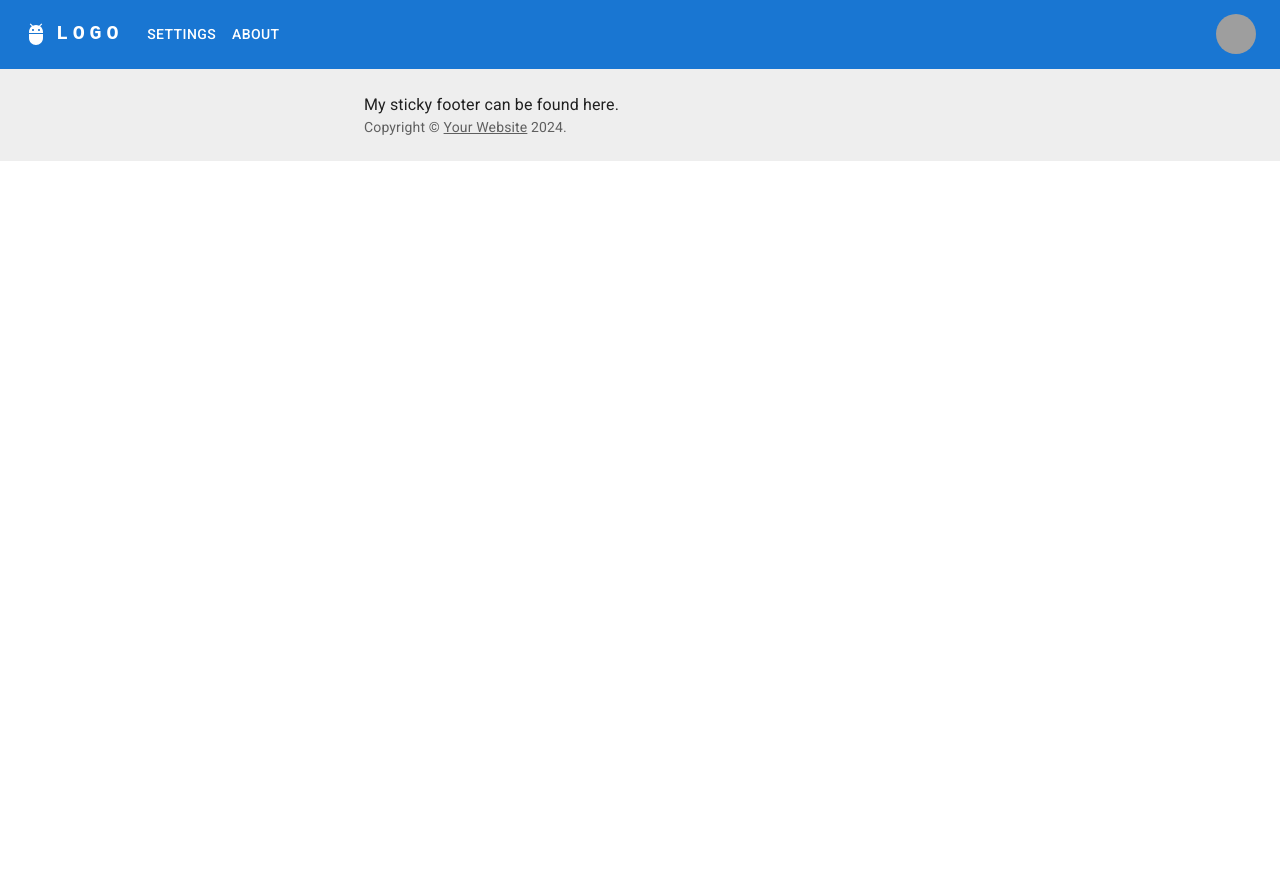
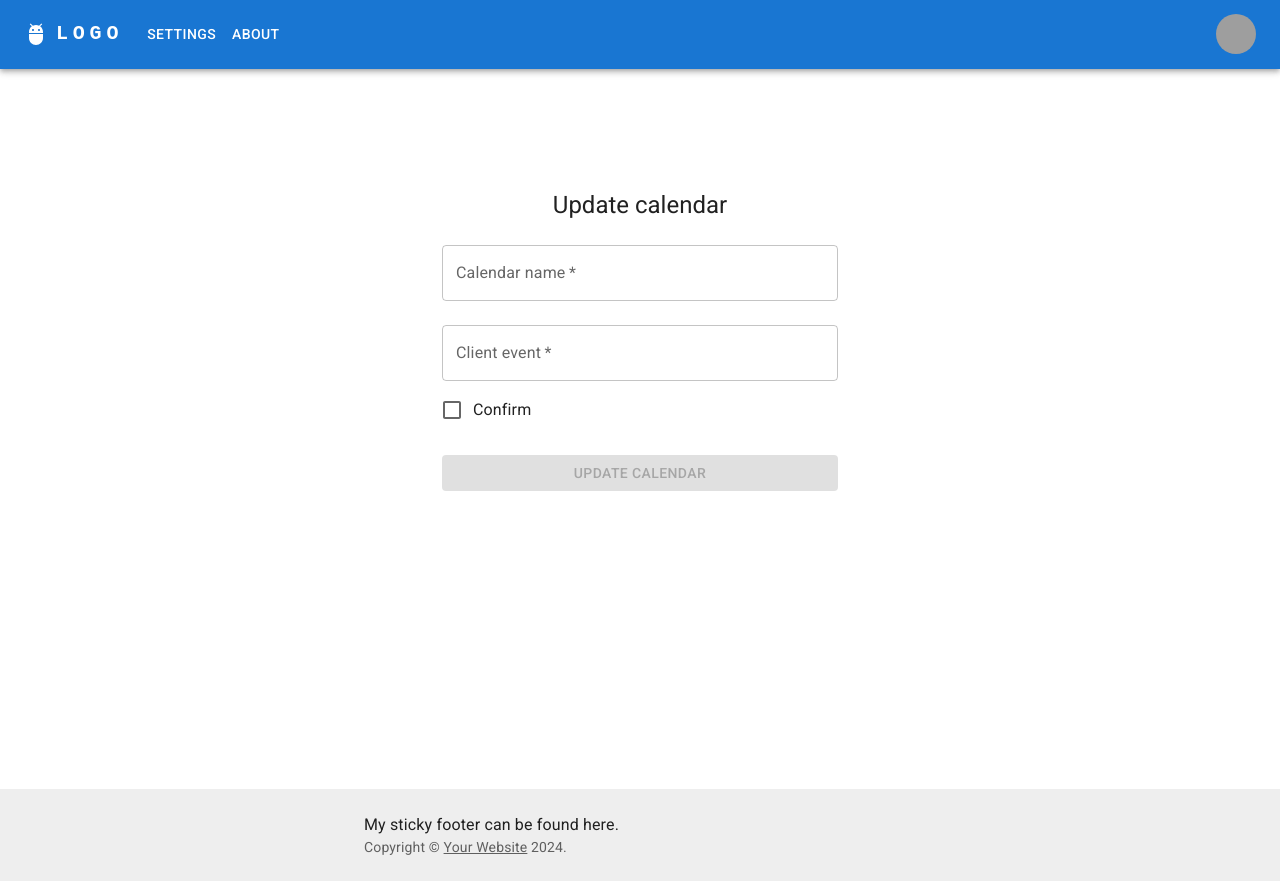
Before and after one commit to AndriiSkosyr/PetProjectFrontEndMUI, a React (Create React App) app in the folder summarizer-app/: page /UpdateCalendar/1 in a window 1280 px wide. Before the commit the page ends 800 px from the top, so only its background shows below. Built offline with nearby package versions, Linux system fonts and the light colour scheme; grey boxes are pictures that could not be loaded.

Commit message:
MainPage v.0.9 Added navigation from home page to update form. Navigation works passing id of the calendar to the update component. Added UpdateCalendar component,  that is based on AddCalendar component.

```diff
--- a/summarizer-app/src/App.jsx
+++ b/summarizer-app/src/App.jsx
@@ -8,6 +8,7 @@ import StickyFooter from "./Components/StickyFooter";
 import SignIn from "./Components/Pages/SignIn";
 import SignUp from "./Components/Pages/SignUp";
 import AddCalendar from "./Components/Pages/AddCalendar";
+import UpdateCalendar from "./Components/Pages/UpdateCalendar";
 
 const App = () => {
     return (
@@ -20,6 +21,7 @@ const App = () => {
                 <Route path="/Sign-in" element={<SignIn />} />
                 <Route path="/Sign-up" element={<SignUp />} />
                 <Route path="/AddCalendar" element={<AddCalendar />} />
+                <Route path="/UpdateCalendar/:id" element={<UpdateCalendar/>} />
             </Routes>
             <StickyFooter></StickyFooter>
         </>
--- a/summarizer-app/src/Components/Lists/CalendarsList.jsx
+++ b/summarizer-app/src/Components/Lists/CalendarsList.jsx
@@ -2,9 +2,12 @@ import { Box, Button, ButtonGroup, Card, List, ListItem, ListItemButton, ListIte
 import EditIcon from '@mui/icons-material/Edit';
 import DeleteIcon from '@mui/icons-material/Delete';
 import React, { useState, useEffect } from "react";
-import { Link } from "react-router-dom";
+import { Link, useNavigate } from "react-router-dom";
+
 
 const CalendarsList = () => {
+
+    const navigate = useNavigate();
     const [isHovered, setIsHovered] = useState(false);
     const [CalendarsArray, setCalendars] = useState([]);
 
@@ -25,18 +28,6 @@ const CalendarsList = () => {
             .catch((err) => {
                 console.log(err.message);
             });
-    }
-
-    const UpdateCalendars = async () => {
-        const requestOptions = {
-            method: "PUT",
-            headers: { 'Content-Type': 'application/json' },
-            body: JSON.stringify({ calendarName: "testPUT", calendarId: "1" })
-        }
-        const response = await fetch("http://127.0.0.1:5000/calendar", requestOptions);
-        const data = await response.json();
-        console.log(data);
-        ReadCalendars();
     }
 
     const DeleteCalendars = async (calendarId) => {
@@ -66,11 +57,11 @@ const CalendarsList = () => {
                     <Typography variant="subtitle1">Calendars</Typography>
                     <List>
                         {CalendarsArray.map(item => {
-                            return <ListItem>
+                            return <ListItem key={item.CalendarId} id={item.CalendarId}>
                                 <ListItemButton onMouseEnter={() => setIsHovered(true)} onMouseLeave={() => setIsHovered(false)}>
-                                    <ListItemText id={item.CalendarId} primary={item.CalendarName} />
+                                    <ListItemText primary={item.CalendarName} />
                                     <Box sx={{ display: isHovered ? 'flex' : 'none' }}>
-                                        <EditIcon fontSize="small" onClick={() => { UpdateCalendars() }} sx={{ marginRight: "1vw" }} />
+                                        <EditIcon fontSize="small" onClick={() => { navigate(`/UpdateCalendar/${item.CalendarId}`) }} sx={{ marginRight: "1vw" }} />
                                         <DeleteIcon fontSize="small" onClick={() => { DeleteCalendars(item.CalendarId) }} />
                                     </Box>
                                 </ListItemButton>
--- /dev/null
+++ b/summarizer-app/src/Components/Pages/UpdateCalendar.jsx
@@ -0,0 +1,103 @@
+import * as React from 'react';
+import { useState } from 'react';
+import Button from '@mui/material/Button';
+import CssBaseline from '@mui/material/CssBaseline';
+import TextField from '@mui/material/TextField';
+import FormControlLabel from '@mui/material/FormControlLabel';
+import Checkbox from '@mui/material/Checkbox';
+import Box from '@mui/material/Box';
+import Typography from '@mui/material/Typography';
+import Container from '@mui/material/Container';
+import { createTheme, ThemeProvider } from '@mui/material/styles';
+import { useNavigate } from 'react-router';
+import { useParams } from 'react-router';
+
+const defaultTheme = createTheme();
+
+export default function UpdateCalendar() {
+
+    const { id } = useParams();
+    const navigate = useNavigate();
+    const [isCheckboxChecked, setIsCheckboxChecked] = useState(false);
+
+    const timeout = (delay) => {
+        return new Promise( res => setTimeout(res, delay) );
+    }
+
+    const handleCheckboxChange = (event) => {
+        setIsCheckboxChecked(event.target.checked);
+    }
+
+    const handleSubmit = async (event) => {
+        event.preventDefault();
+        const data = new FormData(event.currentTarget);
+        UpdateCalendars(data.get('calendarName'), data.get('clientEvent'));
+        await timeout(1000);
+        navigate("/")
+    };
+
+    const UpdateCalendars = async (calendarName, clientEvent) => {
+        const requestOptions = {
+            method: "PUT",
+            headers: { 'Content-Type': 'application/json' },
+            body: JSON.stringify({calendarId: id, calendarName: calendarName, clientEvent: clientEvent })
+        }
+        const response = await fetch("http://127.0.0.1:5000/calendar", requestOptions);
+        const data = await response.json();
+        console.log(data);
+    }
+
+    return (
+        <ThemeProvider theme={defaultTheme}>
+            <Container component="main" maxWidth="xs">
+                <CssBaseline />
+                <Box
+                    sx={{
+                        marginTop: "15vh",
+                        display: 'flex',
+                        flexDirection: 'column',
+                        alignItems: 'center',
+                        minHeight: '75vh'
+                    }}
+                >
+                    <Typography component="h1" variant="h5">
+                        Update calendar
+                    </Typography>
+                    <Box component="form" onSubmit={handleSubmit} noValidate sx={{ mt: 1 }}>
+                        <TextField
+                            margin="normal"
+                            required
+                            fullWidth
+                            id="calendarName"
+                            label="Calendar name"
+                            name="calendarName"
+                            autoComplete="CalendarName"
+                        />
+                        <TextField
+                            margin="normal"
+                            required
+                            fullWidth
+                            id="clientEvent"
+                            label="Client event"
+                            name="clientEvent"
+                            autoComplete="ClientEvent"
+                        />
+                        <FormControlLabel
+                            control={<Checkbox checked={isCheckboxChecked} onChange={handleCheckboxChange} value="remember" color="primary" />}
+                            label="Confirm"
+                        />
+                        <Button
+                            type="submit"
+                            fullWidth
+                            variant="contained"
+                            sx={{ mt: 3, mb: 2 }}
+                            disabled={!isCheckboxChecked}
+                        >
+                            Update Calendar
+                        </Button>
+                    </Box>
+                </Box>
+            </Container>
+        </ThemeProvider>
+    );
+}
```
